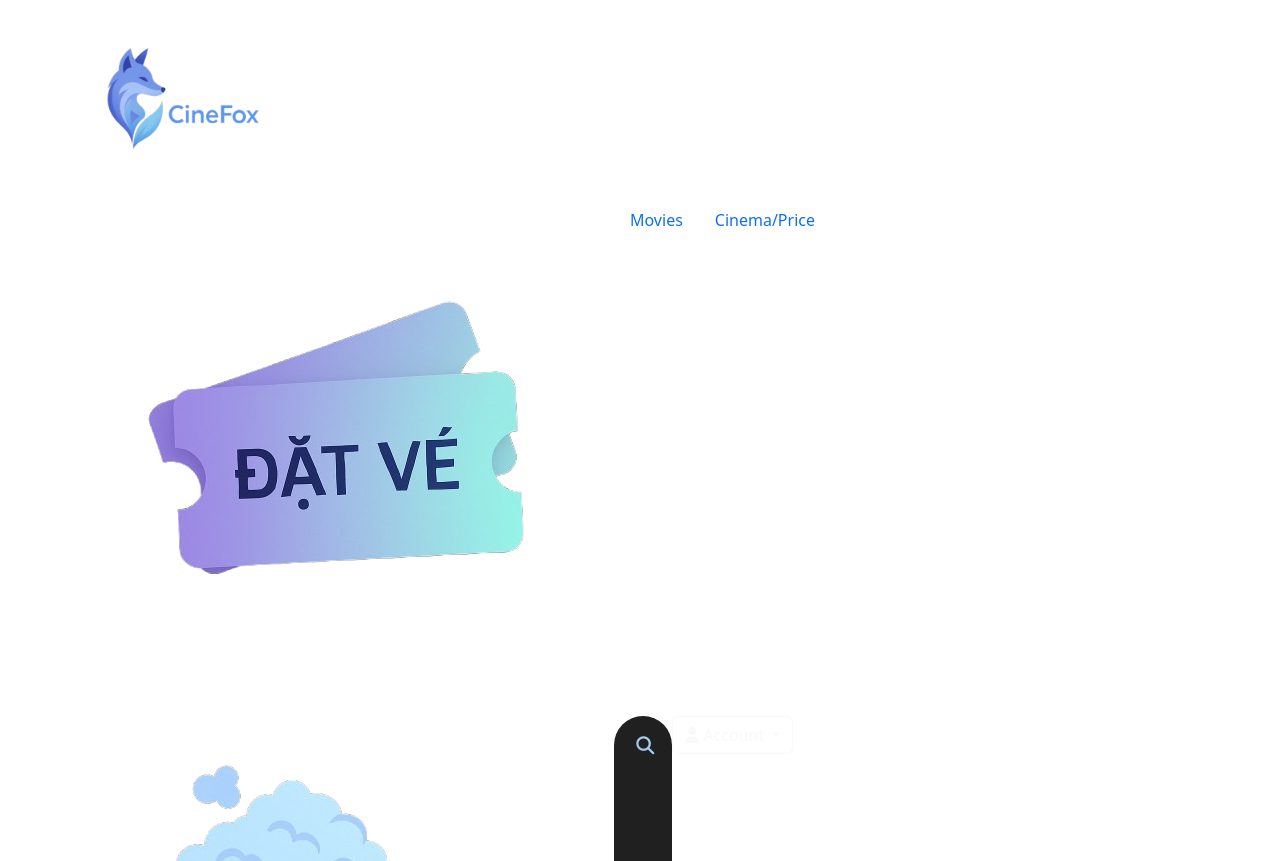
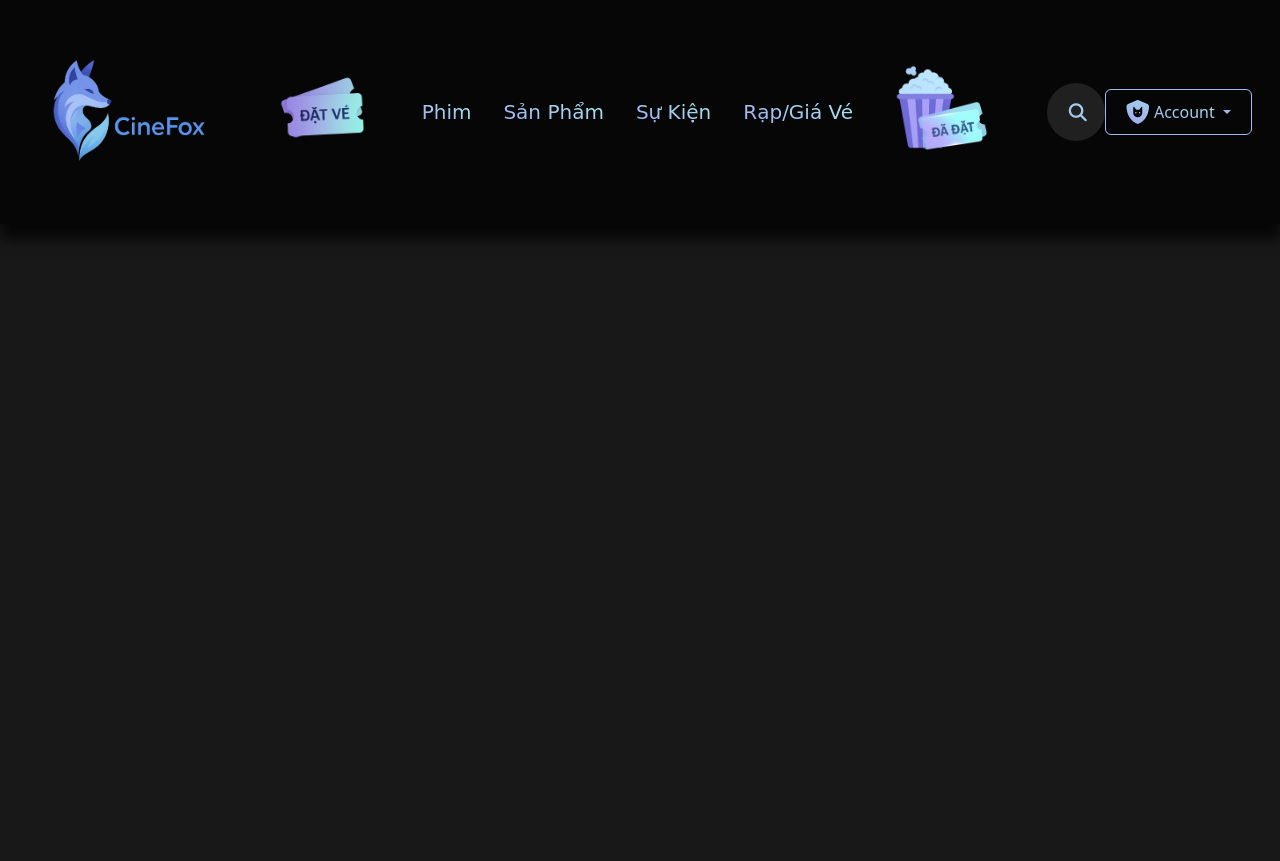
Before and after one commit to Laric-fox/movie-ticket-web, a plain HTML site: page client/src/navbar.htm in a window 1280 px wide. Shown: the top 861 px of the page. After the commit the page ends 800 px from the top, so only its background shows below. Drawn offline with nearby package versions, Linux system fonts and the light colour scheme; a web font is replaced by a local one.

Commit message:
làm navbar

```diff
--- a/client/src/css/navbar.css
+++ b/client/src/css/navbar.css
@@ -1,16 +1,38 @@
  *{
     box-sizing: border-box;
+    margin: 0;
+    padding: 0;
+    justify-content: space-between;
 }
 body {
     display:flex;
-    justify-content: center;
-    align-items: center;
+    justify-content:flex-start;
+    align-items:center;
+    background-color: var(--color-darkgray);
     min-height: 100vh;
+
+}
+header{
+    background-color: rgba(0, 0, 0, .75);
+    position: fixed;
+    padding: 12px 16px;
+    box-shadow: 1px 15px 12px rgba(0, 0, 0, 0.75);
+    top: 0;
+    left: 0;
+    right: 0;
+    z-index: 9;
+
 }
 
+li .nav-link img {
+    max-width: auto;
+    max-height: 110px;
+    margin-right: 10px;
+}
 #search-box {
     background: var(--color-gray);
     border-radius: 30px;
+    height: 58px;
 }
 
 #search-box #search-text {
@@ -19,7 +41,8 @@ body {
     background: none;
     font-size: 18px;
     width:0px;
-    padding:0px;
+    padding: 0px;
+    caret-color: var(--color-blue);
     background: var(--periwinkle-top-gradient);
     -webkit-background-clip: text;
     -webkit-text-fill-color: transparent;
@@ -39,5 +62,28 @@ body {
     background: var(--periwinkle-top-gradient);
     -webkit-background-clip: text;
     -webkit-text-fill-color: transparent;
-
 }
+.profile .btn {
+    background: var(--periwinkle-top-gradient);
+    -webkit-background-clip: text;
+    -webkit-text-fill-color: transparent;
+    padding: 10px 20px;
+    color:var(--color-blue);
+    border-color: var(--periwinkle-top-gradient);
+    font-size: 16px;
+}
+.nav a{
+     background: var(--periwinkle-top-gradient);
+    -webkit-background-clip: text;
+    -webkit-text-fill-color: transparent;
+    align-items: center;
+    justify-content: center;
+    font-family: "Playwrite HU", cursive;
+    font-size: 20px;
+}
+.account {
+    display: flex;
+    align-items: center;
+    justify-content:flex-end;
+    position: relative;
+}
--- a/client/src/navbar.htm
+++ b/client/src/navbar.htm
@@ -7,29 +7,37 @@
     <link rel="shortcut icon" href="./img/web.img/logowithname.png" type="image/x-icon">
     <link href="https://cdn.jsdelivr.net/npm/bootstrap@5.3.6/dist/css/bootstrap.min.css" rel="stylesheet" integrity="sha384-4Q6Gf2aSP4eDXB8Miphtr37CMZZQ5oXLH2yaXMJ2w8e2ZtHTl7GptT4jmndRuHDT" crossorigin="anonymous">
     <link rel="stylesheet" href="https://cdnjs.cloudflare.com/ajax/libs/font-awesome/6.7.2/css/all.min.css" integrity="sha512-Evv84Mr4kqVGRNSgIGL/F/aIDqQb7xQ2vcrdIwxfjThSH8CSR7PBEakCr51Ck+w+/U6swU2Im1vVX0SVk9ABhg==" crossorigin="anonymous" referrerpolicy="no-referrer" />
+    <link href="https://fonts.googleapis.com/css2?family=Abel&family=Arima:wght@100..700&family=Big+Shoulders:opsz,wght@10..72,100..900&family=Kaushan+Script&family=Playwrite+HU:wght@100..400&family=Roboto:ital,wght@0,100;0,300;0,400;0,500;0,700;0,900;1,100;1,300;1,400;1,500;1,700;1,900&family=Sedgwick+Ave&display=swap" rel="stylesheet">
     <link rel="stylesheet" href="./css/main.css">
     <link rel="stylesheet" href="./css/navbar.css">
 </head>
 <body>
     <div class="page-wrapper">
-        <div class="banner-group">
+        <div class="banner-group ">
             <header>
-                <div class="container">
-                    <div class="logo">
+                <div class="container-fluid d-flex justify-content-between align-items-center">
+                    <div class="logo ">
                         <img src="./img/web.img/logowithname.png" alt="">
                     </div>
-                    <ul class="nav">
+                    <ul class="nav d-flex align-items-center ">
                         <li class="nav-item"><a href="#" class="nav-link"><img src="./img/web.img/vephim.png" alt=""></a></li>
-                        <li class="nav-item"><a href="#" class="nav-link">Movies</a></li>
-                        <li class="nav-item"><a href="#" class="nav-link">Cinema/Price</a></li>
+                        <li class="nav-item"><a href="#" class="nav-link ">Phim</a></li>
+                        <li class="nav-item"><a href="#" class="nav-link ">Sản Phẩm</a></li>
+                        <li class="nav-item"><a href="#" class="nav-link ">Sự Kiện</a></li>
+                        <li class="nav-item"><a href="#" class="nav-link ">Rạp/Giá Vé</a></li>
                         <li class="nav-item"><a href="#" class="nav-link"><img src="./img/web.img/dadat.png" alt=""></a></li>
-                        <form action="" id="search-box">
-                            <input type="text" id="search-text" placeholder="Tìm kiếm" required>
-                            <button id="search-btn"><i class="fa-solid fa-magnifying-glass"></i></button>
-                        </form>
+                    </ul>
+                    <div class="account">
+                        <div>
+                            <form action="" id="search-box">
+                                <input type="text" id="search-text" placeholder="Tìm kiếm" required>
+                                <button id="search-btn"><i class="fa-solid fa-magnifying-glass"></i></button>
+                            </form>
+                        </div>
                         <div class="profile">
-                            <button type="button" id="profile-dropdown" class=" dropdown-toggle btn btn-outline-light" data-bs-toggle="dropdown" aria-expanded="false">
-                                <i class="fa-solid fa-user"></i>
+                            <button type="button" id="profile-dropdown" class="dropdown-toggle btn btn-outline-light"
+                                data-bs-toggle="dropdown" aria-expanded="false">
+                                <i class="fa-solid fa-shield-cat fa-xl"></i>
                                 Account
                             </button>
                             <ul id="author-menu-drd" class="dropdown-menu" aria-labelledby="profile-dropdown">
@@ -37,12 +45,11 @@
                                 <li><a class="dropdown-item" href="#">Sign up</a></li>
                             </ul>
                         </div>
-                    </ul>
-                </div>
+                    </div>
             </header>
         </div>
     </div>
 
-
+    <script src="https://cdn.jsdelivr.net/npm/bootstrap@5.3.6/dist/js/bootstrap.bundle.min.js" integrity="sha384-j1CDi7MgGQ12Z7Qab0qlWQ/Qqz24Gc6BM0thvEMVjHnfYGF0rmFCozFSxQBxwHKO" crossorigin="anonymous"></script>
 </body>
 </html>
```
Also changed, not shown: client/src/img/web.img/fox.png (added), 4 other files.
